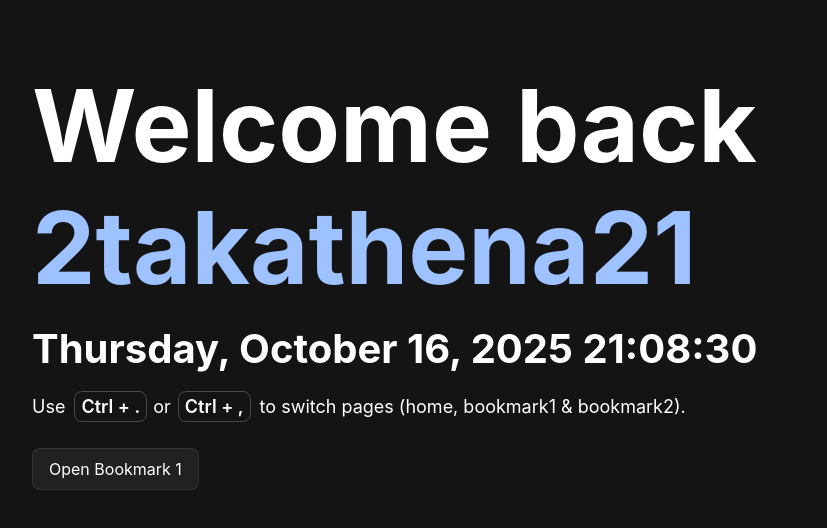
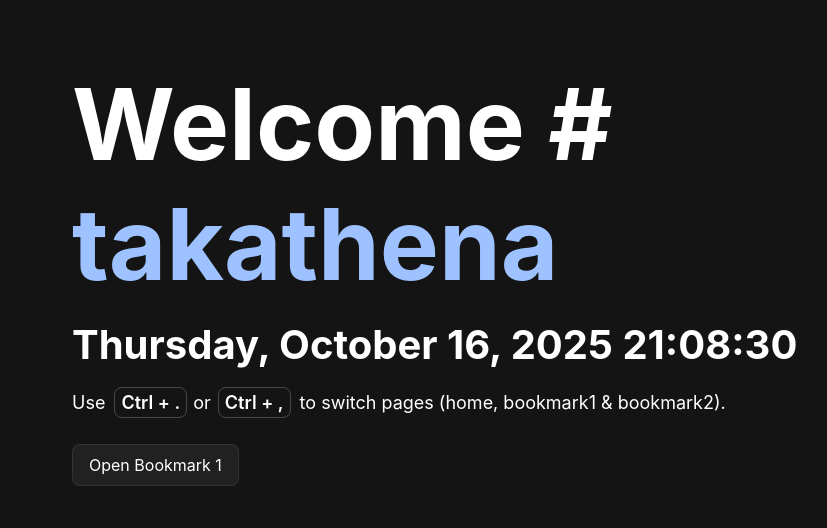
Before and after one commit to takathena/bookmark, a website: page index.html in a window 1280 px wide. Shown: the whole page, without its empty margins (132-959 px from the left). Drawn offline with Linux system fonts and the light colour scheme.

Commit message:
update scss

```diff
--- a/assets/css/main.css
+++ b/assets/css/main.css
@@ -14,9 +14,9 @@ body{
 .container, .container-page{
   max-width:1000px;
   margin:40px auto;
-  padding:24px;
+  padding: 24px 24px 24px 64px;
 }
-h1{font-size:6.3rem;margin:0 0 12px}
+h1{font-size:6.2rem;margin:0 0 16px;}
 .links{list-style:disc;margin-left:20px}
 a{color:#9ec1ff;text-decoration:none}
 a:hover{text-decoration:underline}
--- a/assets/css/secondary.css
+++ b/assets/css/secondary.css
@@ -26,6 +26,7 @@ body {
     }
     .one, .two, .three, .four {
         margin: 0 2em;
+        width: 260px;
         li {
             margin: 0.1em 0;
             &:hover {
--- a/index.html
+++ b/index.html
@@ -9,7 +9,7 @@
 </head>
 <body>
   <main class="container">
-    <h1>Welcome back <a href="https://instagram.com/pitravs">2takathena21</a></h1>
+    <h1>Welcome # <a href="https://instagram.com/pitravs">takathena</a></h1>
     <div id="jakarta-clock">Loading!</div>
     <p class="instruction">Use <strong>Ctrl + .</strong> or <strong>Ctrl + ,</strong> to switch pages (home, bookmark1 &amp; bookmark2).</p>
     <a href="pages/bookmark1.html" class="btn">Open Bookmark 1</a>
```
